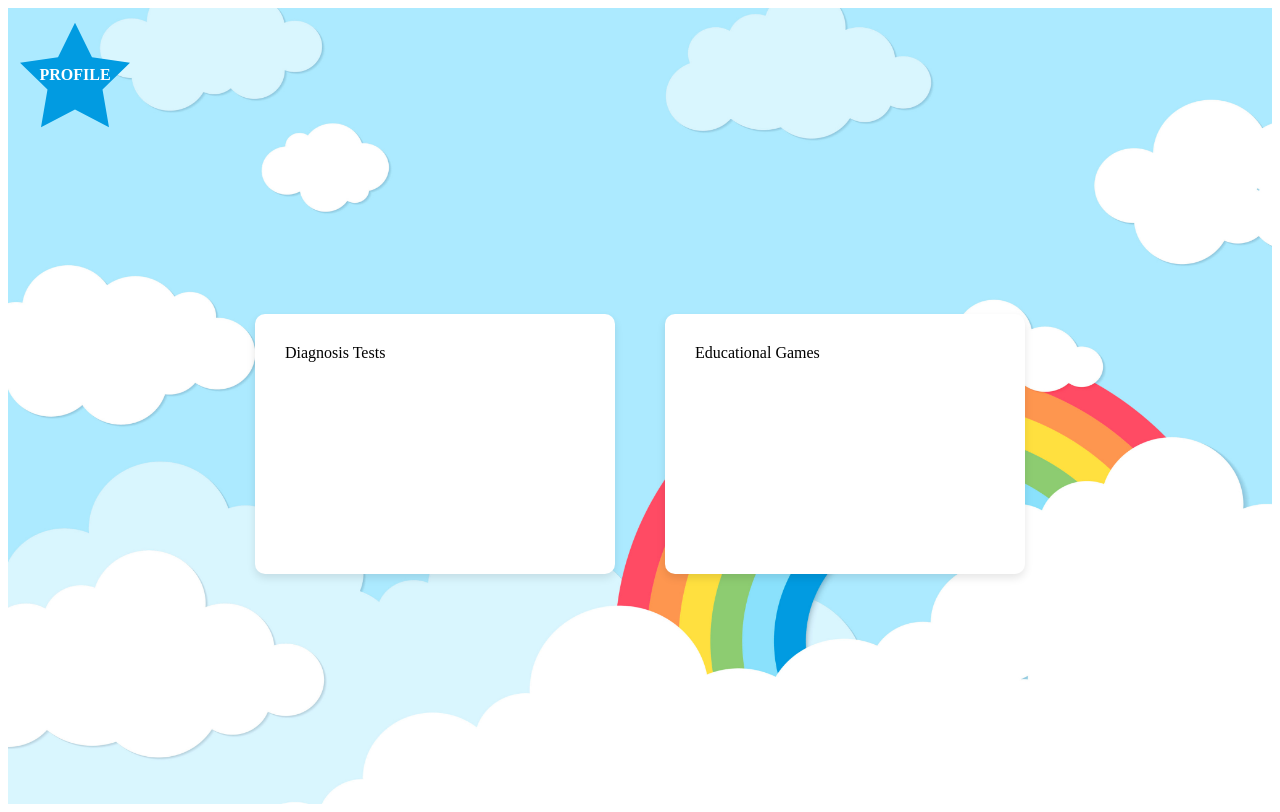
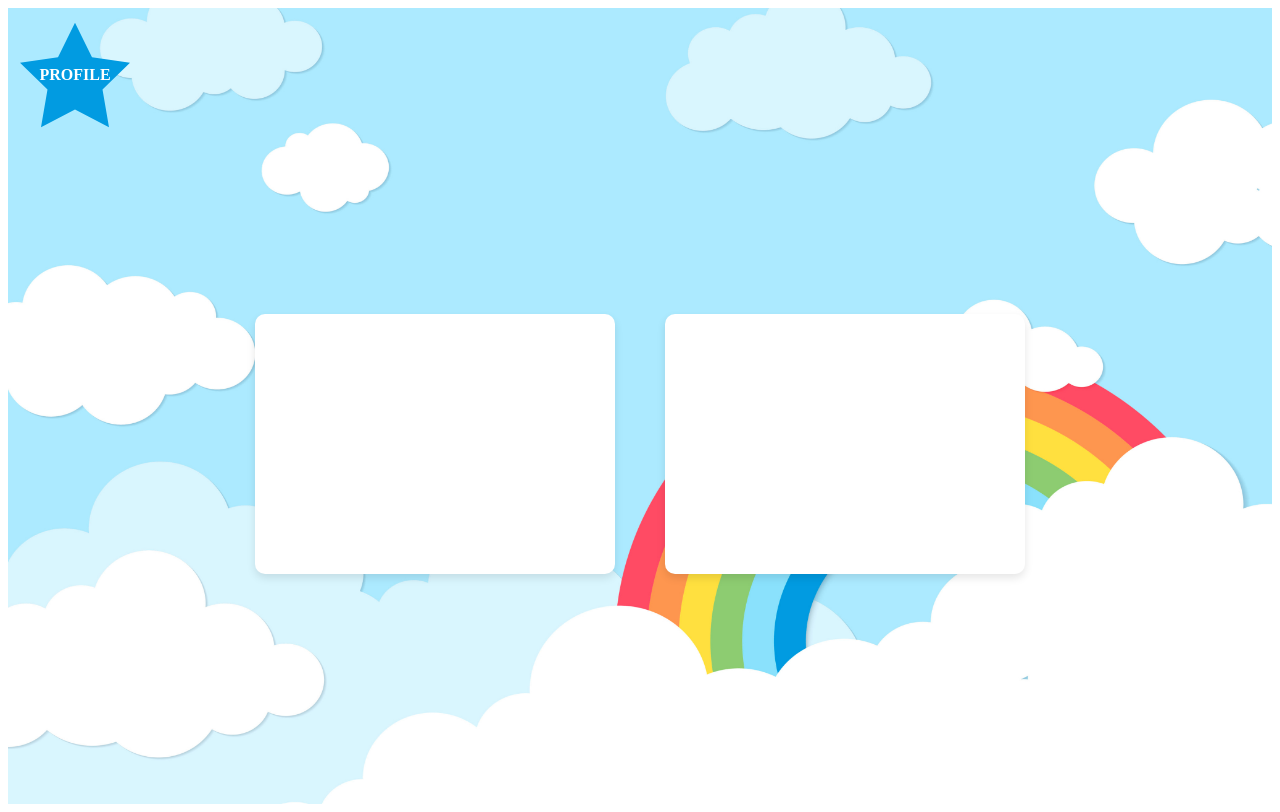
Before and after one commit to CankayaUniversity/ceng-407-408-2023-2024-Dyslexia-Diagnostic-and-Education-Activity-System-for-Children, a React (Create React App) app in the folder dyslexia/: page /MainPage in a window 1280 px wide. Built offline with nearby package versions, Linux system fonts and the light colour scheme.

Commit message:
Change Main

```diff
--- a/dyslexia/package.json
+++ b/dyslexia/package.json
@@ -7,6 +7,7 @@
     "@testing-library/react": "^13.4.0",
     "@testing-library/user-event": "^13.5.0",
     "react": "^18.2.0",
+    "react-bootstrap": "^2.10.1",
     "react-dom": "^18.2.0",
     "react-icons": "^5.0.1",
     "react-router-dom": "^6.22.1",
--- a/dyslexia/src/App.js
+++ b/dyslexia/src/App.js
@@ -10,6 +10,7 @@ import ForgotPassword from "./Components/Login/ForgotPassword";
 import MainPage from "./Components/Main/MainPage";
 import RegisterAgreement from "./Components/Login/RegisterAgreement";
 import Profile from "./Components/Main/Profile/Profile";
+//import MatchDinoParts from "./Games/MatchDinoParts";
 function App() {
   return (
     <div className="App">
@@ -29,3 +30,4 @@ function App() {
 }
 
 export default App;
+/*<Route path="/MatchDino" element={<MatchDinoParts/>}/> */
--- a/dyslexia/src/Components/Main/MainPage.js
+++ b/dyslexia/src/Components/Main/MainPage.js
@@ -1,7 +1,8 @@
 import React from 'react'
 import './Main.css'
 import { ImStarFull } from "react-icons/im";
-import { useNavigate } from 'react-router-dom'
+import { useNavigate,Link } from 'react-router-dom'
+import { Card } from 'react-bootstrap';
 
 const MainPage = () => {
   const navigate = useNavigate();
@@ -15,15 +16,13 @@ const MainPage = () => {
         <ImStarFull className="icon" onClick={ProfileInfo} />
         <span className="text">PROFILE</span>
       </div>
-       <div className="card-container">
-        <div className="card">
-          Diagnosis Tests
-          {/* You can add more content here */}
-        </div>
-        <div className="card">
-          Educational Games
-          {/* You can add more content here */}
-        </div>
+      <div className="card-container">
+        <Card title="Diagnosis Tests">
+          {/* Diğer içerikler buraya eklenebilir */}
+        </Card>
+        <Card title="Educational Games">
+          {/* Diğer içerikler buraya eklenebilir */}
+        </Card>
       </div>
     </div>
   )
```
Also changed, not shown: 1 other file (tests, documents, lock files or other folders).
